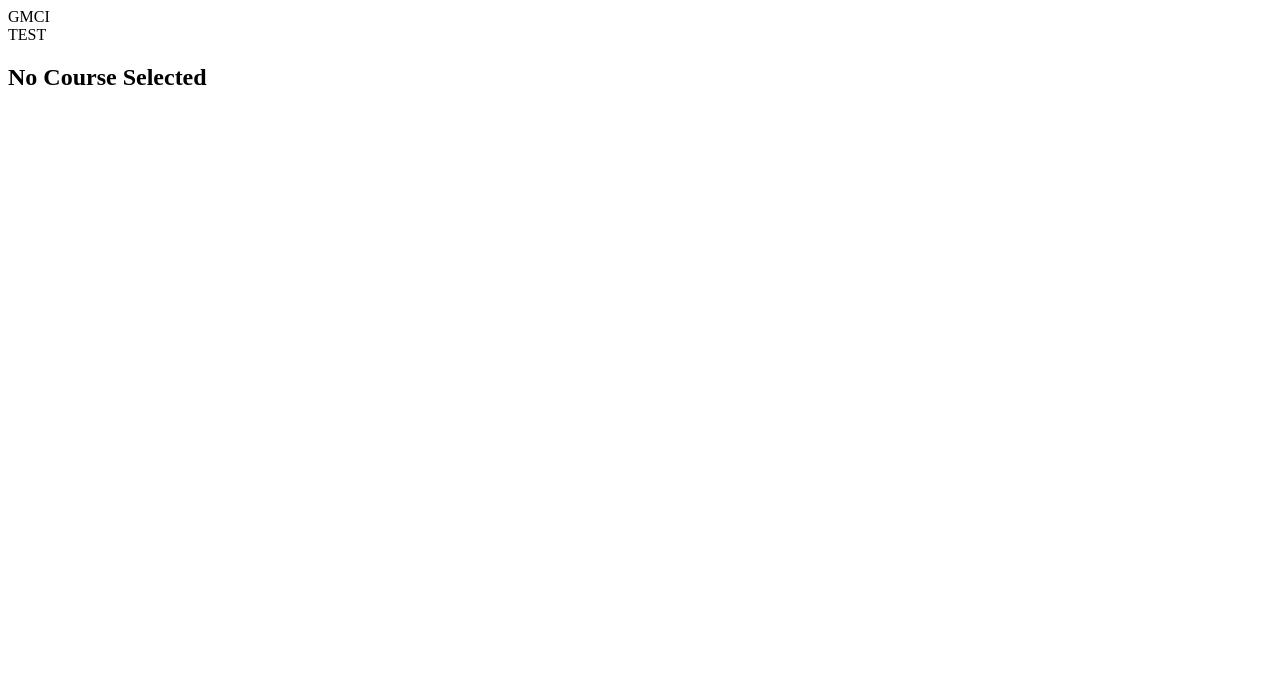
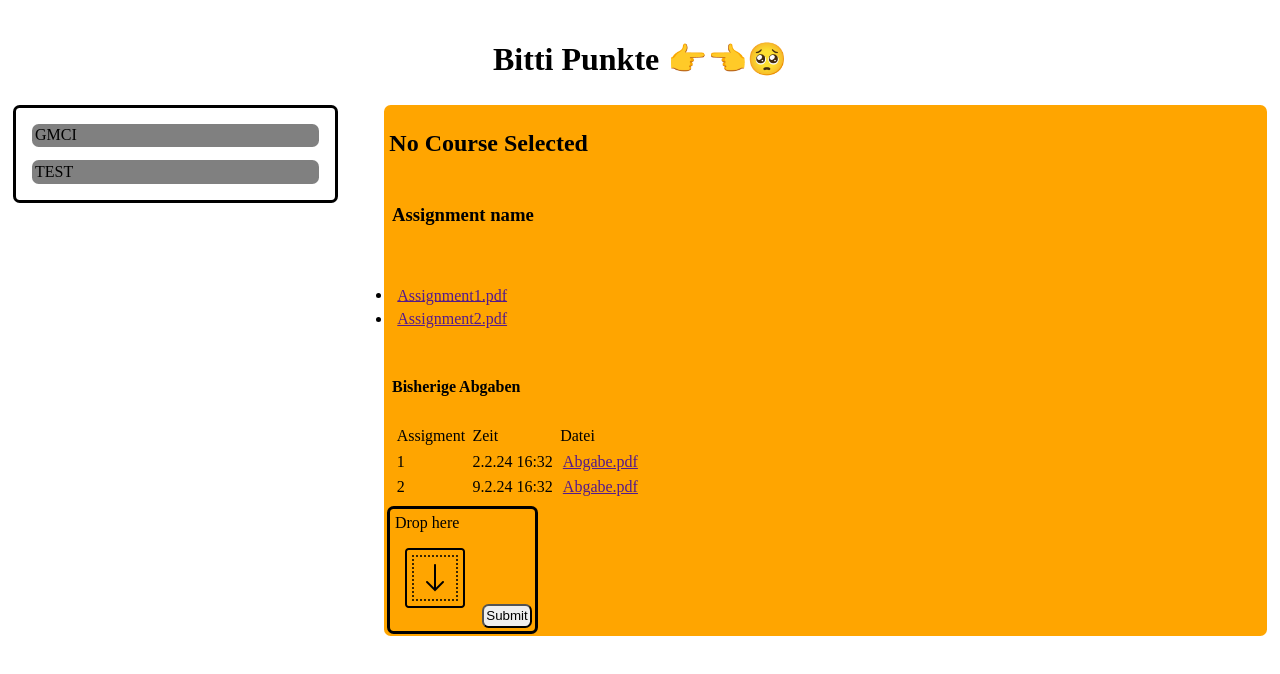
Before and after one commit to von-hertzberg/gmci-bitti-punkte, a plain HTML site: page index.html in a window 1280 px wide. Drawn offline with Linux system fonts and the light colour scheme.

Commit message:
improved main page

```diff
--- a/index.html
+++ b/index.html
@@ -9,18 +9,77 @@
 </head>
 
 <body>
+    <div class="header">
+        <h1>
+            Bitti Punkte 👉👈🥺
+        </h1>
+    </div>
+
     <div class="course-list" id="course-list">
     </div>
 
-    <div id="course-details">
+    <div class="course-details" id="course-details">
         <h2 id="course-name">No Course Selected</h2>
 
         <div class="assignment-info">
+            <h3>
+                Assignment name
+            </h3>
 
+            <span>
+
+            </span>
+
+            <ul>
+                <li>
+                    <a href="">Assignment1.pdf</a>
+                </li>
+                <li>
+                    <a href="">Assignment2.pdf</a>
+                </li>
+            </ul>
         </div>
 
-        <div class="assignment">
+        <div>
+            <h4>
+                Bisherige Abgaben
+            </h4>
 
+            <table>
+                <tr>
+                    <td>
+                        Assigment
+                    </td>
+                    <td>
+                        Zeit
+                    </td>
+                    <td>
+                        Datei
+                    </td>
+                </tr>
+
+                <tr>
+                    <td> 1 </td>
+                    <td> 2.2.24 16:32 </td>
+                    <td><a href="">Abgabe.pdf</a></td>
+                </tr>
+
+                <tr>
+                    <td> 2 </td>
+                    <td> 9.2.24 16:32 </td>
+                    <td><a href="">Abgabe.pdf</a></td>
+                </tr>
+            </table>
+        </div>
+
+        <div class="file-submit" ondrop="onFileDrop(event)">
+            <div>Drop here</div>
+
+            <img src="drop-down-80.png">
+
+            <button>
+                Submit
+            </button>
         </div>
     </div>
 </body>
--- a/main.js
+++ b/main.js
@@ -1,3 +1,9 @@
+class AssignmentInfo {
+    constructor(name) {
+
+    }
+}
+
 class CourseInfo {
 
     constructor(name) {
@@ -27,6 +33,7 @@ function loadCourses() {
 
         var element = document.createElement("div");
         element.textContent = course.name;
+        element.className = "course-element";
         element.onclick = ev => {
             selectCourse(course.name);
         };
@@ -35,6 +42,10 @@ function loadCourses() {
     });
 }
 
+function onFileDrop(ev) {
+
+}
+
 document.addEventListener("DOMContentLoaded", (ev) => {
     loadCourses();
 });
--- a/style.css
+++ b/style.css
@@ -1,9 +1,39 @@
+* {
+    border-radius: 5pt;
+    padding: 2pt;
+}
+
+
+.header {
+    text-align: center;
+}
 
 .course-list {
-    list-style-type: none;
+    border-style: solid;
+    width: fit-content;
+    width: 25%;
+    height: 100%;
+    float: left;
+}
+
+.course-details {
+    background-color: orange;
+    float: right;
+    width: 70%;
+    height: 100%;
 }
 
 .course-element {
+    margin: 10pt;
+    background-color: grey;
+}
+
+.file-submit {
     border-radius: 2;
     border: 2;
+    border-color: black;
+    border-style: solid;
+
+    height: fit-content;
+    width: fit-content;
 }
```
Also changed, not shown: drop-down-80.png (added).
